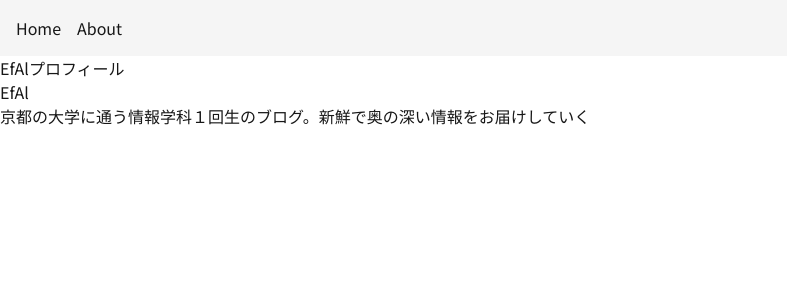
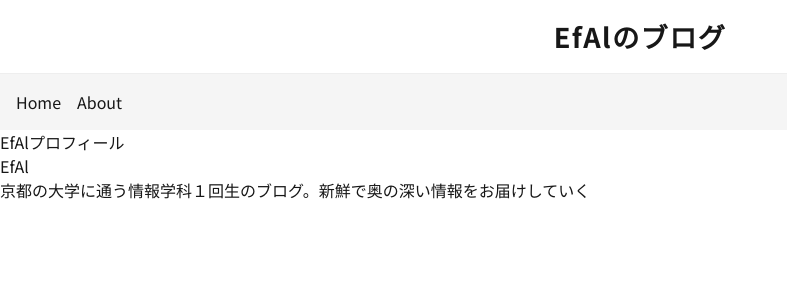
Before and after one commit to efal-yw/helloworld-blog, a Next.js app: page /about in a window 1280 px wide. Shown: the top 300 px of the page, without its empty margins (0-787 px from the left). Built offline with nearby package versions, Linux system fonts and the light colour scheme.

Commit message:
feat: Navbar上にブログタイトル追加

```diff
--- a/src/app/articles/[slug]/page.tsx
+++ b/src/app/articles/[slug]/page.tsx
@@ -1,3 +1,4 @@
+
 import fs from "fs";
 import path from "path";
 import matter from "gray-matter";
@@ -5,13 +6,17 @@ import { notFound } from "next/navigation";
 import { remark } from "remark";
 import html from "remark-html";
 
+type PageProps = {
+  params: { slug: string }
+};
+
 export async function generateStaticParams() {
   const articlesDir = path.join(process.cwd(), "src/articles");
   const files = fs.readdirSync(articlesDir);
   return files.filter(f => f.endsWith(".md")).map(file => ({ slug: file.replace(/\.md$/, "") }));
 }
 
-export default async function ArticlePage({ params }: { params: { slug: string } }) {
+export default async function ArticlePage({ params }: PageProps) {
   const filePath = path.join(process.cwd(), "src/articles", `${params.slug}.md`);
   if (!fs.existsSync(filePath)) return notFound();
   const fileContent = fs.readFileSync(filePath, "utf-8");
--- a/src/app/components/Navbar.tsx
+++ b/src/app/components/Navbar.tsx
@@ -4,6 +4,10 @@ import Link from "next/link";
 
 const Navbar = () => {
   return (
+    <div style={{ width: "100%", background: "#fff" }}>
+      <div style={{ padding: "1rem", textAlign: "center", fontWeight: "bold", fontSize: "1.7rem", letterSpacing: "0.05em", borderBottom: "1px solid #eee" }}>
+        EfAlのブログ
+      </div>
       <nav style={{ padding: "1rem", background: "#f5f5f5" }}>
         <ul style={{ display: "flex", gap: "1rem", listStyle: "none", margin: 0, padding: 0 }}>
           <li>
@@ -18,6 +22,7 @@ const Navbar = () => {
           </li>
         </ul>
       </nav>
+    </div>
   );
 };
 
```
Lines whose indentation alone changed are shown as unchanged.
